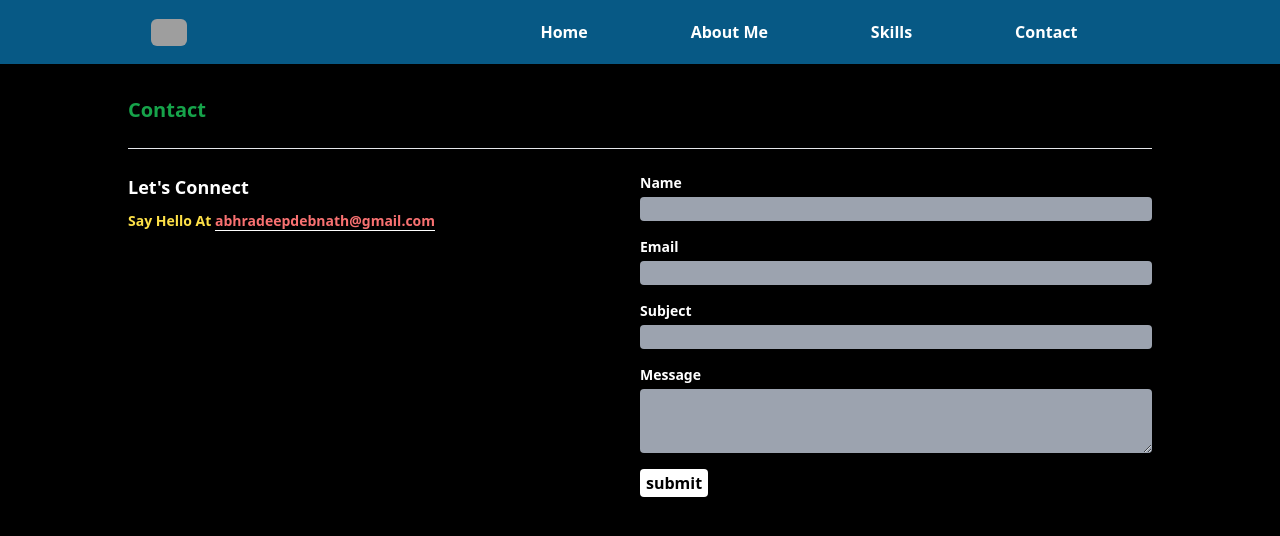
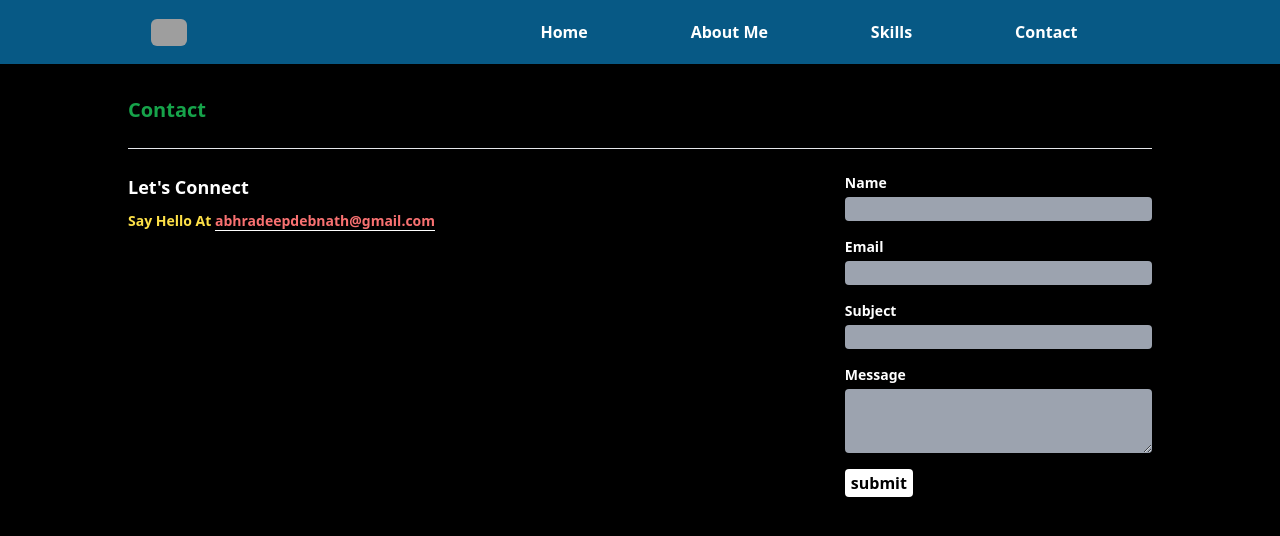
Before and after one commit to abhradeep01/my-portfolio, a React (Create React App) app: page /contact in a window 1280 px wide. Shown: the top 536 px of the page. Built offline with nearby package versions, Linux system fonts and the light colour scheme; grey boxes are pictures that could not be loaded.

Commit message:
fixing form

```diff
--- a/src/components/Contact.js
+++ b/src/components/Contact.js
@@ -27,7 +27,7 @@ function Contact({wdth}) {
               </h4>
             </div>
           </div>
-          <div className="w-[25%] flex flex-col gap-4 md:w-[50%] x-sm:w-full">
+          <div className="w-[30%] flex flex-col justify-between gap-4 md:w-[50%] x-sm:w-full">
             <Input
               inputName={'Name'}
               type={'text'}
--- a/tailwind.config.js
+++ b/tailwind.config.js
@@ -7,6 +7,10 @@ module.exports = {
         "x-sm":{
           "min":"0px",
           "max":"480px"
+        },
+        "md":{
+          "min":"768px",
+          "max":"1024px"
         }
       }
     },
```
